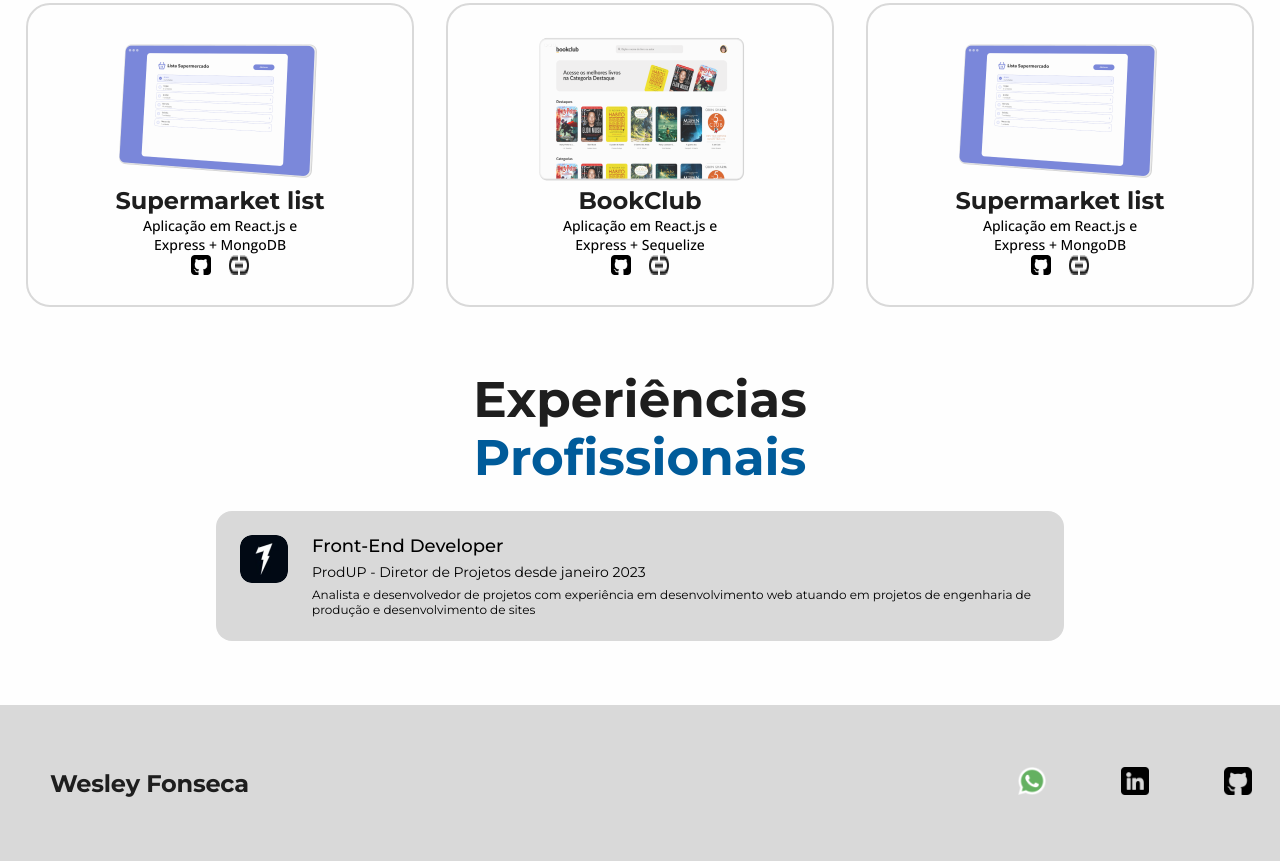
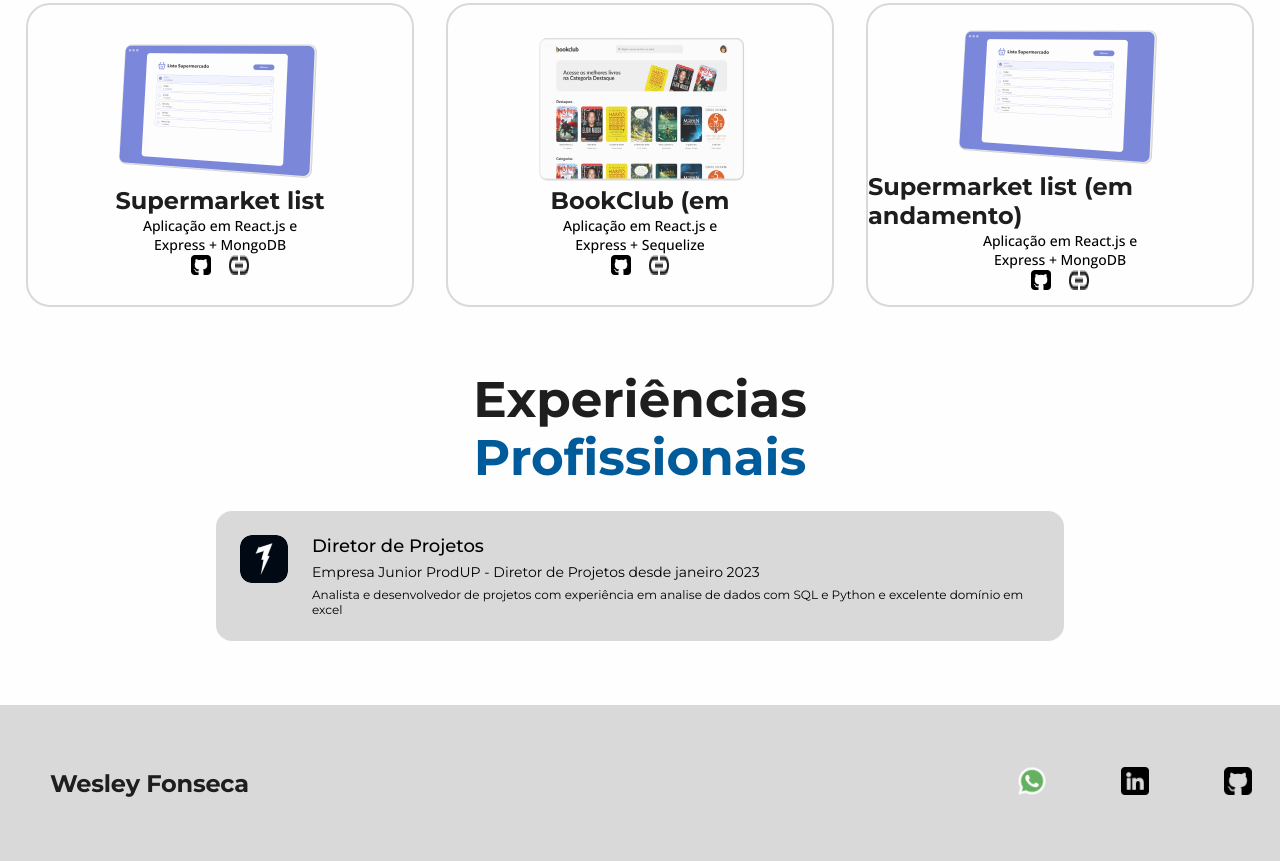
Before and after one commit to wesengp/Meu-site-portifolio, a plain HTML site: page index.html in a window 1280 px wide. Shown: the part 2006-2867 px from the top of the page. Drawn offline with nearby package versions, Linux system fonts and the light colour scheme.

Commit message:
Feat: Add new text in section-expiriencs

```diff
--- a/index.html
+++ b/index.html
@@ -136,7 +136,7 @@
                     </div>
                     <div class="section-portifolio-card">
                         <img  class="section-portifolio-img" src="imagens/Rectangle (1).png" alt="projeto 2">
-                        <h5>BookClub</h5>
+                        <h5>BookClub (em</h5>
                         <p class="section-portifolio-subtitle" >Aplicação em React.js e Express + Sequelize</p>
                         <div class="section-portifolio-card-links">
 
@@ -153,7 +153,7 @@
                     </div>
                     <div class="section-portifolio-card">
                         <img  class="section-portifolio-img" src="imagens/Rectangle.png" alt="projeto 2">
-                        <h5>Supermarket list</h5>
+                        <h5>Supermarket list (em andamento)</h5>
                         <p class="section-portifolio-subtitle" >Aplicação em React.js e Express + MongoDB</p>
 
                         <div class="section-portifolio-card-links">
@@ -179,14 +179,14 @@
                         <img  class="section-experiencias-imagem"  src="icons/experiências.png" alt="Logo Empresa">
 
                         <div class="section-experiencias-card-text-conteiner">
-                        <h6 class="section-experiencias-titulo"> Front-End Developer</h6>
+                        <h6 class="section-experiencias-titulo"> Diretor de Projetos</h6>
                         <p class="section-experiencias-subtitulo">
-                            ProdUP - Diretor de Projetos desde janeiro 2023
+                            Empresa Junior ProdUP - Diretor de Projetos desde janeiro 2023
                         </p>
 
                         <p class="section-experiencias-text">
-                            Analista e desenvolvedor de projetos com experiência em desenvolvimento web atuando em projetos de
-                            engenharia de produção e desenvolvimento de sites
+                            Analista e desenvolvedor de projetos com experiência  em
+                            analise de dados com SQL e Python e excelente domínio em excel
                         </p>
                         </div>
 
```
